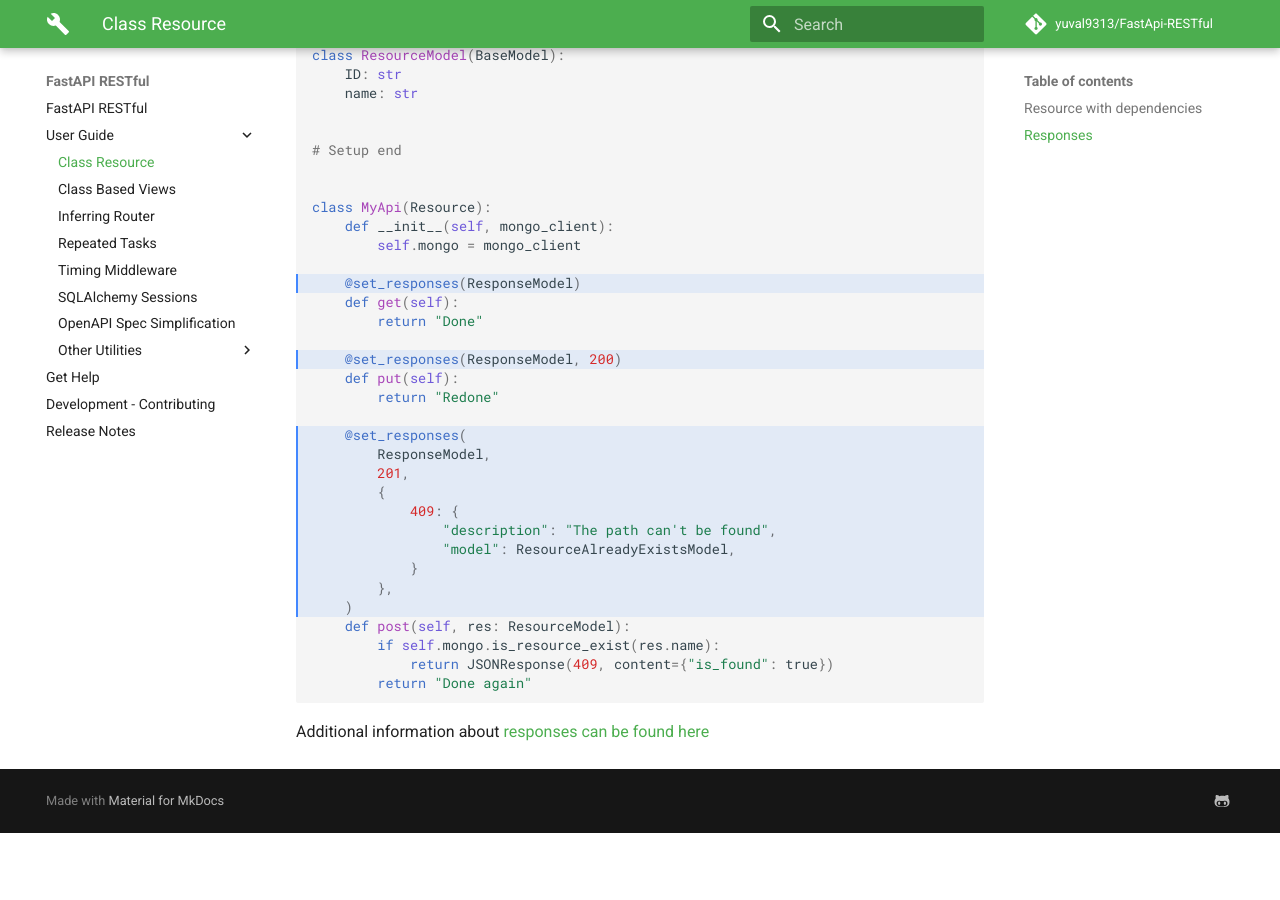
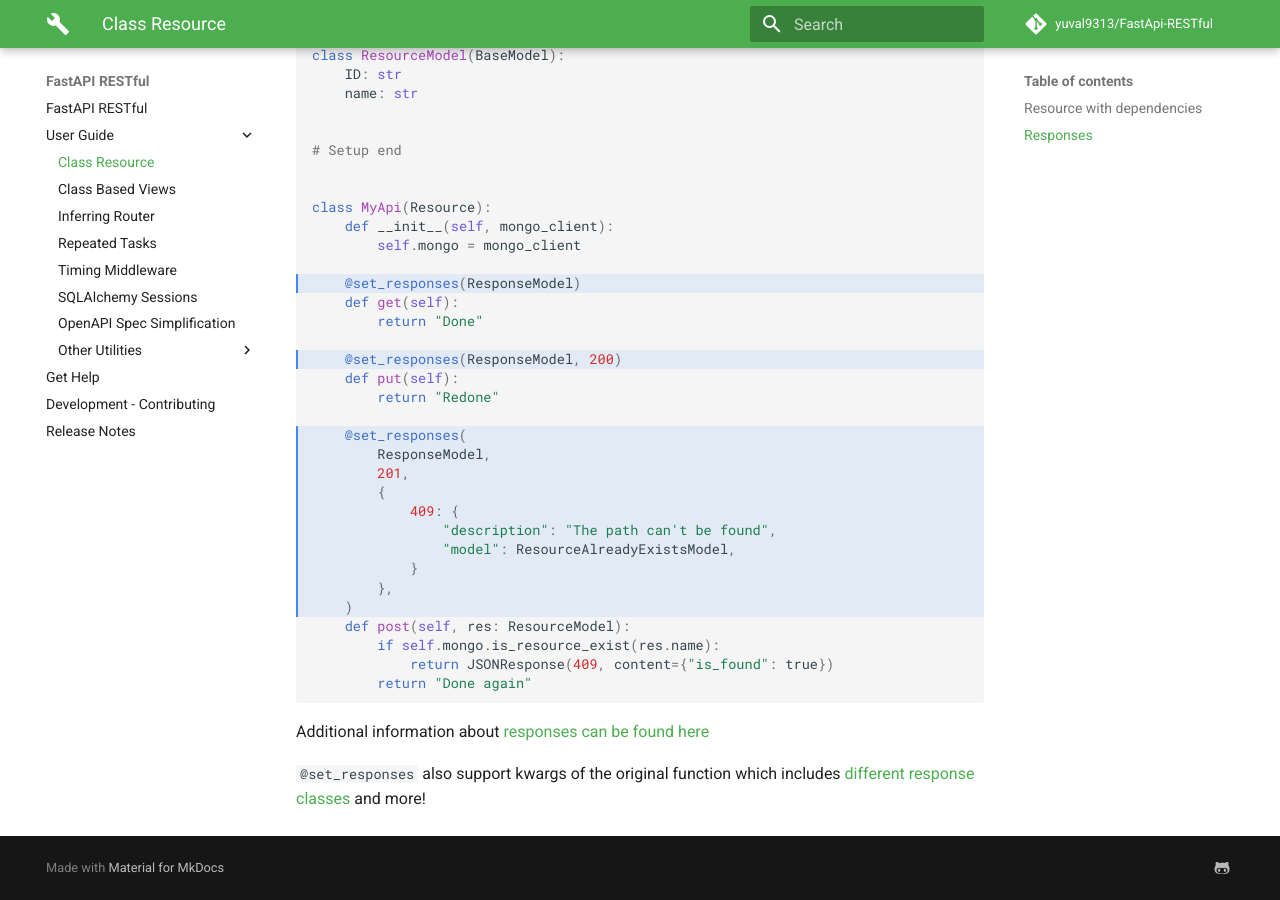
Before and after one commit to dmontagu/fastapi-utils, an MkDocs documentation site: the page built from docs/user-guide/class-resource.md, in a window 1280 px wide and 900 px high, scrolled down 1978 px. Built offline with MkDocs 1.6.1 and Material for MkDocs 9.7.7, drawn with Linux system fonts in a browser that asks for light colours; comment, search, counter and statistics services are not loaded; before the commit the page ends 2811 px from its top, so only the background shows below that.

Commit message:
Add documantation for the new kwargs option

````diff
--- a/docs/user-guide/class-resource.md
+++ b/docs/user-guide/class-resource.md
@@ -40,3 +40,6 @@ Inside the resource class have `@set_responses` before the function
 ```
 
 Additional information about [responses can be found here](https://fastapi.tiangolo.com/advanced/additional-responses/)
+
+`@set_responses` also support kwargs of the original function which includes
+[different response classes](https://fastapi.tiangolo.com/advanced/custom-response/) and more!
````
